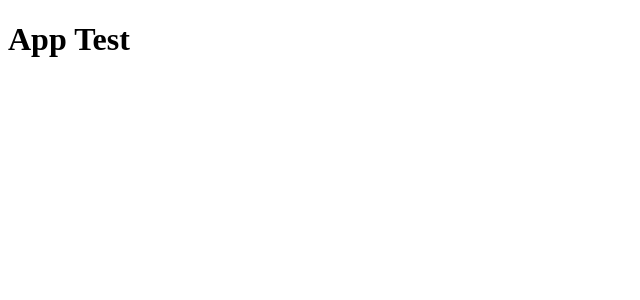
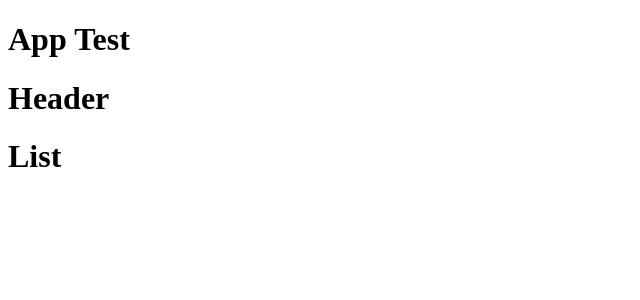
Before and after one commit to brendagonzalezvalle/level4, a React (Vite) app in the folder ugly_things/: page / in a window 1280 px wide. Shown: the top 300 px of the page, without its empty margins (0-640 px from the left). Built offline with nearby package versions, Linux system fonts and the light colour scheme.

Commit message:
created components

```diff
--- a/ugly_things/src/App.jsx
+++ b/ugly_things/src/App.jsx
@@ -1,12 +1,16 @@
 import { useState } from 'react'
 import './App.css'
+import Header from './Header'
+import List from './List'
 
 function App() {
-  const [count, setCount] = useState(0)
+
 
   return (
     <>
       <h1>App Test</h1>
+      <Header/>
+      <List/>
     </>
   )
 }
--- a/ugly_things/src/Header.jsx
+++ b/ugly_things/src/Header.jsx
@@ -0,0 +1,9 @@
+import React from "react";
+
+export default function Header(){
+    return(
+        <div>
+            <h1>Header</h1>
+        </div>
+    )
+}
--- a/ugly_things/src/List.jsx
+++ b/ugly_things/src/List.jsx
@@ -0,0 +1,10 @@
+import React from "react";
+
+
+export default function List(){
+    return(
+        <div>
+            <h1>List</h1>
+        </div>
+    )
+}
```
